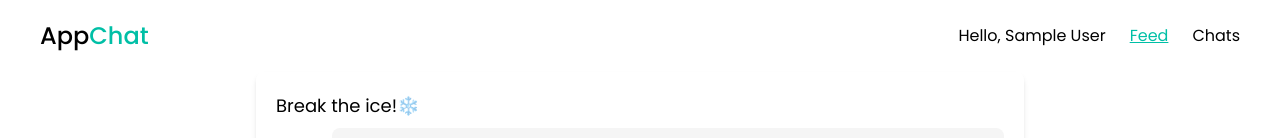
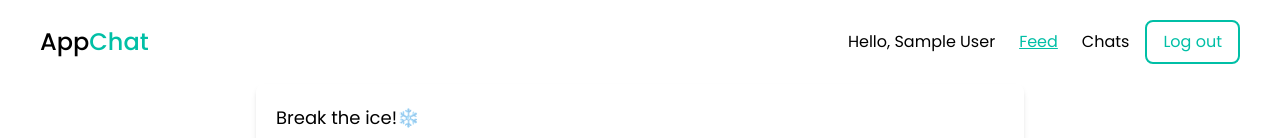
Before and after one commit to timo-tech19/appchat, a React (Vite) app: page / in a window 1280 px wide. Shown: the top 138 px of the page. Built offline with nearby package versions, Linux system fonts and the light colour scheme; no server answers; the database is empty; sample sign-in values are in the browser's storage.

Commit message:
add logout

```diff
--- a/src/components/Navbar.tsx
+++ b/src/components/Navbar.tsx
@@ -1,8 +1,15 @@
-import { NavLink } from "react-router-dom";
+import { NavLink, useNavigate } from "react-router-dom";
 import useAuth from "../helpers/useAuth";
 
 function Navbar() {
-  const { user } = useAuth();
+  const { user, signout } = useAuth();
+  const navigate = useNavigate();
+
+  const handleClick = () => {
+    signout();
+    navigate("/signin");
+  };
+
   return (
     <nav className='flex items-center justify-between px-10 py-5'>
       <div className='logo'>
@@ -11,7 +18,7 @@ function Navbar() {
           <span className='text-primary'>Chat</span>
         </h1>
       </div>
-      <ul className='flex'>
+      <ul className='flex items-center'>
         <p className='mr-6'>Hello, {user?.displayName}</p>
         <li>
           <NavLink
@@ -33,6 +40,13 @@ function Navbar() {
             Chats
           </NavLink>
         </li>
+        <button
+          onClick={handleClick}
+          type='button'
+          className='text-primary border-2 border-primary px-4 py-2 rounded-lg ml-4'
+        >
+          Log out
+        </button>
       </ul>
     </nav>
   );
--- a/src/helpers/AuthProvider.tsx
+++ b/src/helpers/AuthProvider.tsx
@@ -53,7 +53,10 @@ function AuthProvider({ children }: Props) {
     }
   };
 
-  const signout = async () => signOut(auth);
+  const signout = async () => {
+    setUser(null);
+    signOut(auth);
+  };
 
   let value = { signup, signout, signin, user, setUser };
 
```
Also changed, not shown: src/components/Feed/index.tsx (+1 -7 lines).
